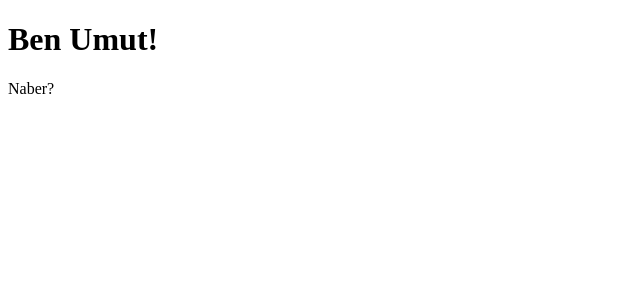
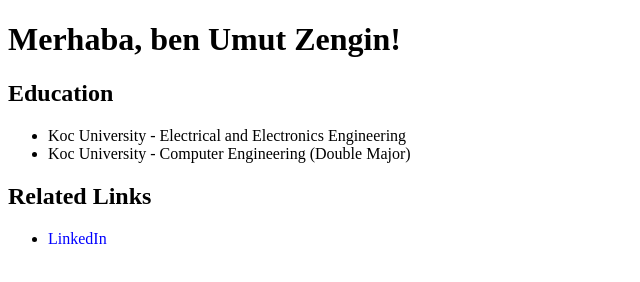
Before and after one commit to ZenginU/zenginu.github.io, a plain HTML site: page index.html in a window 1280 px wide. Shown: the whole page, without its empty margins (0-640 px from the left). Drawn offline with Linux system fonts and the light colour scheme.

Commit message:
Configuration

```diff
--- /dev/null
+++ b/index.css
@@ -0,0 +1,9 @@
+img {
+  border-radius: 50%;
+  overflow: hidden;
+}
+
+a{
+  color: blue;
+  text-decoration: none;
+}
--- a/index.html
+++ b/index.html
@@ -1,13 +1,28 @@
 <!DOCTYPE html>
 <html lang="en">
 <head>
-    <meta charset="UTF-8">
-    <meta http-equiv="X-UA-Compatible" content="IE=edge">
-    <meta name="viewport" content="width=device-width, initial-scale=1.0">
-    <title>Document</title>
+  <meta http-equiv="Cache-Control" content="no-cache, no-store, must-revalidate" />
+  <meta http-equiv="Pragma" content="no-cache" />
+  <meta http-equiv="Expires" content="0" />
+
+  <meta charset="UTF-8">
+  <meta http-equiv="X-UA-Compatible" content="IE=edge">
+  <meta name="viewport" content="width=device-width, initial-scale=1.0">
+
+  <link rel="stylesheet" href="index.css">
+
+  <title>Document</title>
 </head>
 <body>
-    <h1>Ben Umut!</h1>
-    Naber?
+  <h1>Merhaba, ben Umut Zengin!</h1>
+  <h2>Education</h2>
+  <ul>
+    <li>Koc University - Electrical and Electronics Engineering</li>
+    <li>Koc University - Computer Engineering (Double Major)</li>
+  </ul>
+  <h2>Related Links</h2>
+  <ul>
+    <li><a href="https://www.linkedin.com/in/zenginumut/" target="popup">LinkedIn</a></li>
+  </ul>
 </body>
 </html>
```
